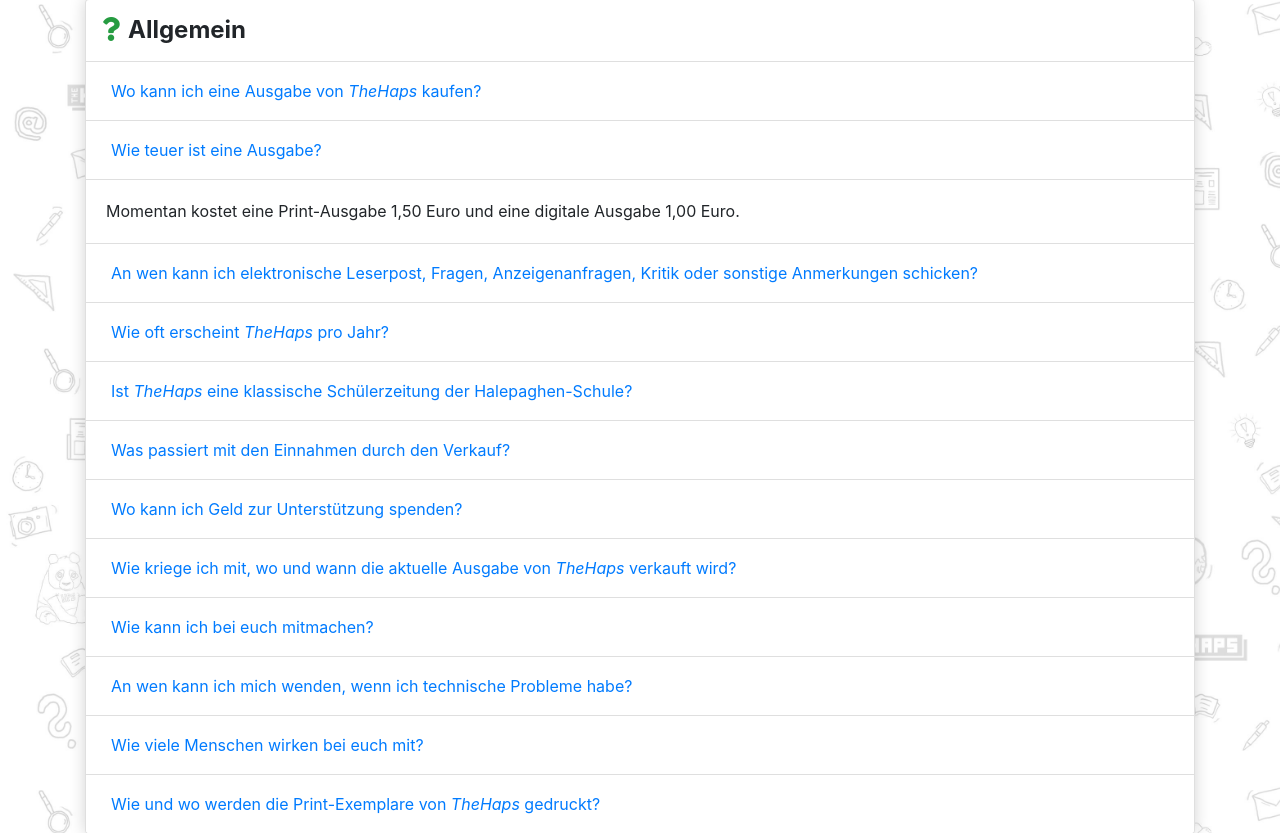
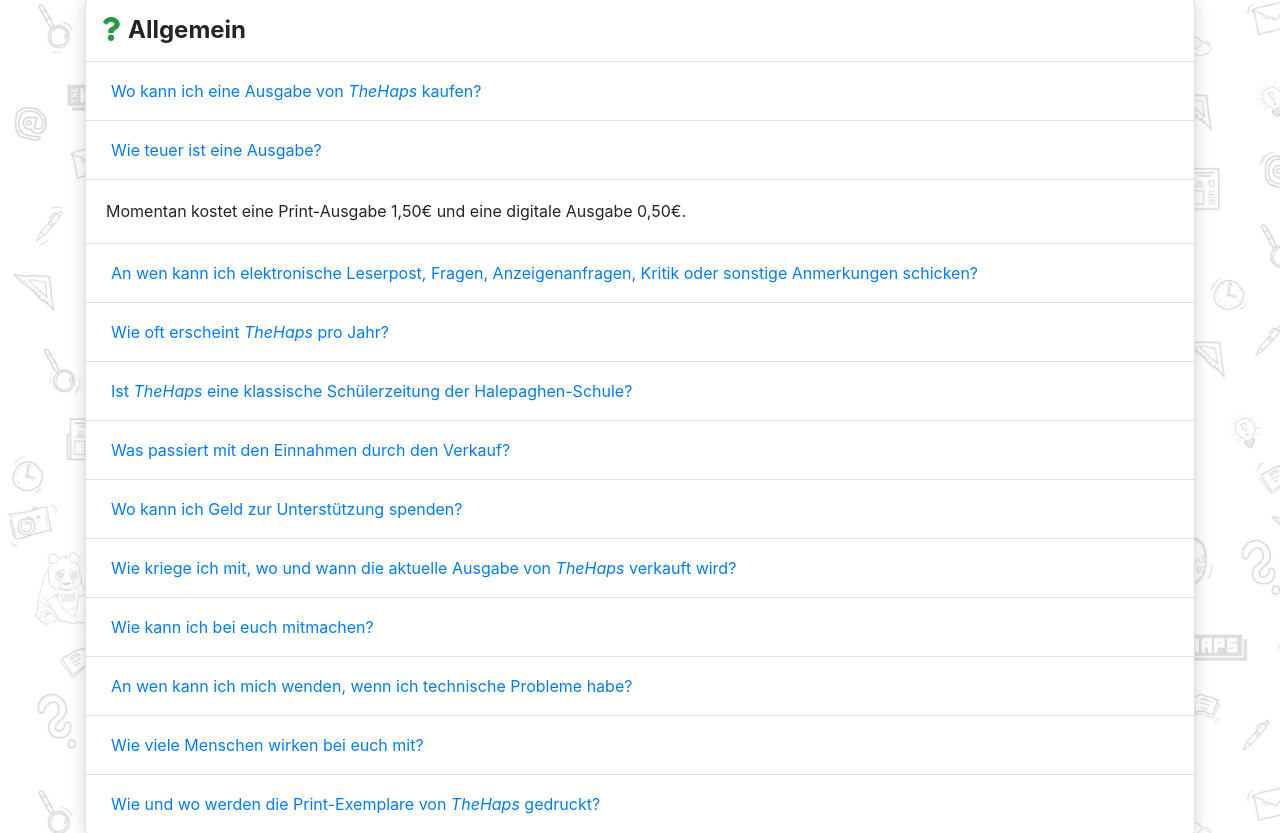
Before and after one commit to linuskoester/libertas, a Django app: template libertas/templates/libertas/pages/faq.html in a window 1280 px wide, after a click on "Wie teuer ist eine Ausgabe?". Shown: the part 284-1117 px from the top of the page. Run offline with Django 3.2, Linux system fonts and the light colour scheme; the template is opened without the code that fills it, so the values that code supplies are empty; style sheets or scripts are compiled from the project's sources; parts of the project's set-up code (start-up, migrations or seed data) failed here and were passed over; some libraries are stand-ins or nearby versions.

Commit message:
Digitale Ausgabe Preis Anpassen Fixes #228

```diff
--- a/libertas/templates/libertas/pages/faq.html
+++ b/libertas/templates/libertas/pages/faq.html
@@ -44,7 +44,7 @@
 
         <div id="accordion-allgemein-2" class="collapse" aria-labelledby="heading" data-parent="#accordion-allgemein">
             <div class="card-body">
-                Momentan kostet eine Print-Ausgabe 1,50 Euro und eine digitale Ausgabe 1,00 Euro.
+                Momentan kostet eine Print-Ausgabe 1,50€ und eine digitale Ausgabe 0,50€.
             </div>
         </div>
     </div>
```
Also changed, not shown: libertas/templates/libertas/pages/buy.html (+6 -4 lines).
